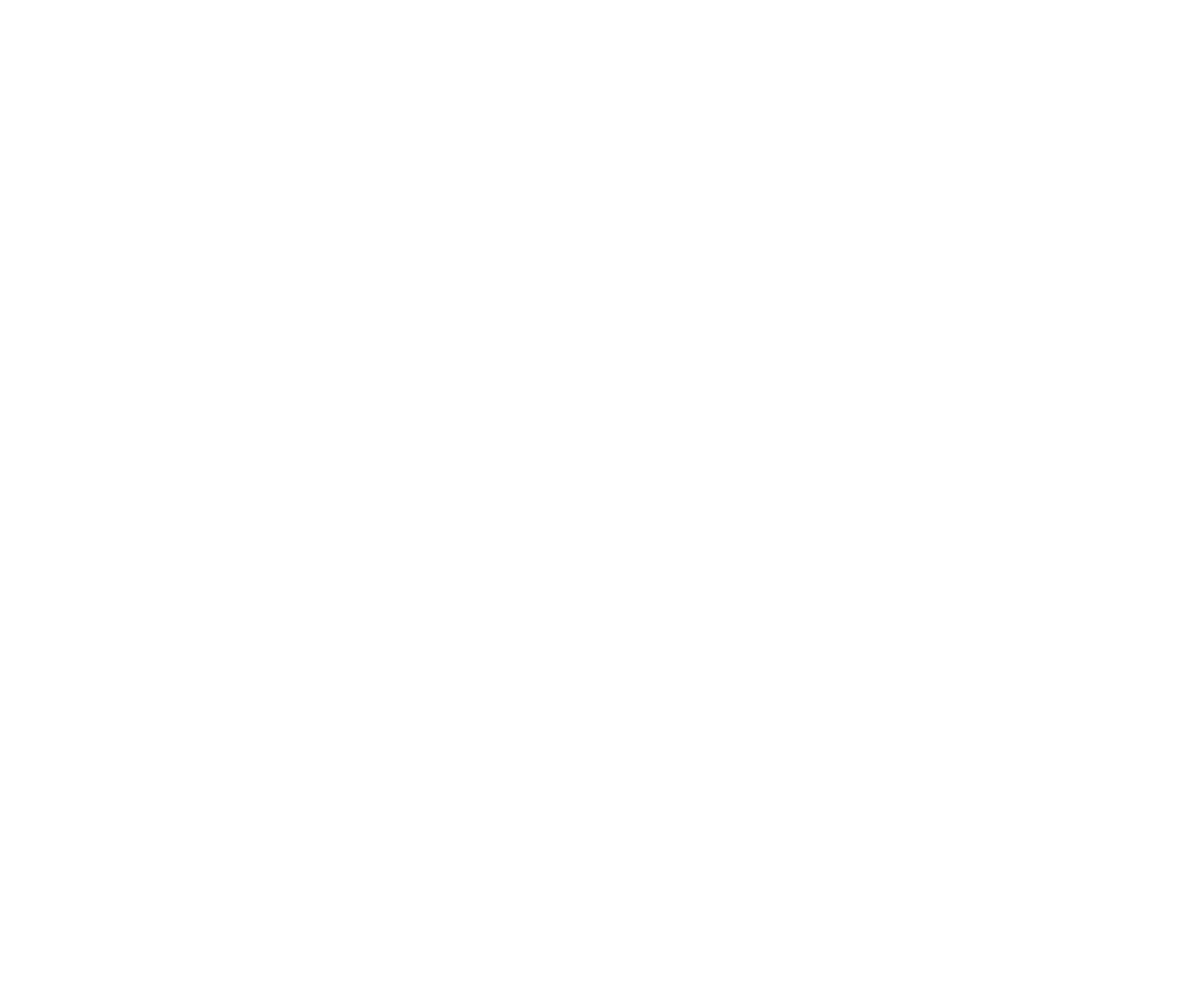
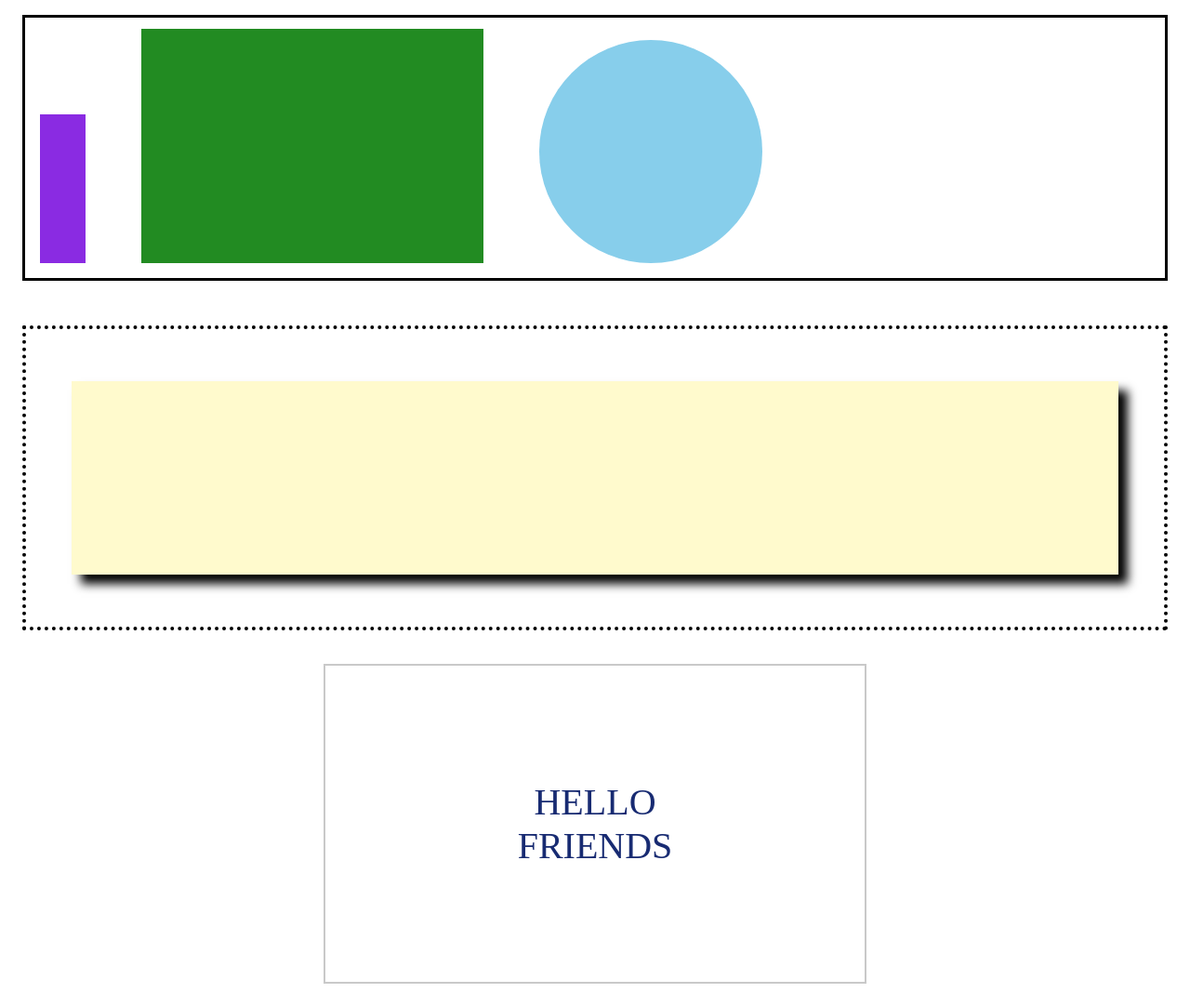
Before and after one commit to SamB2001/week3Tuesday, a plain HTML site: page drill-2/index2.html in a window 1280 px wide. Shown: the whole page at 93% size. Before the commit the page ends 800 px from the top, so only its background shows below. Drawn offline with Linux system fonts and the light colour scheme.

Commit message:
finished lab

```diff
--- a/drill-2/index2.css
+++ b/drill-2/index2.css
@@ -0,0 +1,70 @@
+#solid-border {
+    border-style: solid;
+    height: 35vh;
+    margin: 2vh;
+}
+
+#purple {
+    background-color: #8a2be2;
+    height: 20vh;
+    width: 4%;
+    margin-top: 13vh;
+    margin-left: 2vh;
+    display: inline-block;
+}
+
+#green {
+    background-color: #228b22;
+    height: 90%;
+    width: 30%;
+    margin-top: 1vh;
+    margin-left: 7vh;
+    display: inline-block;
+}
+
+#blue {
+    height: 30vh;
+  width: 30vh;
+  background-color:#87ceeb;
+  border-radius: 50%;
+  margin-left: 7vh;
+  display: inline-block;
+}
+
+#dotted-border {
+    border-style: dotted;
+    border: dotted 4px;
+    height: 40vh;
+    margin: 2vh;
+    margin-top: 6vh;
+    display: flex;
+    justify-content: center;
+    align-items: center;
+}
+
+#yellow {
+height: 65%;
+  width: 92%;
+  background-color:#fffacd;
+  display: inline-block;
+  box-shadow: 10px 10px 10px;
+}
+#outside {
+    display: flex;
+    justify-content: center;
+}
+
+#hello-friends {
+    padding: 10px;
+    border: 2px solid #c9c9c9;
+    height: 40vh;
+    width: 70vh;
+    margin: 2vh;
+    margin-top: 20px;
+    display: flex;
+    justify-content: center;
+    align-items: center;
+    text-align: center;
+    color: rgb(24, 43, 114);
+    font-size: 5vh;
+}
--- a/drill-2/index2.html
+++ b/drill-2/index2.html
@@ -0,0 +1,26 @@
+<!DOCTYPE html>
+<html lang="en">
+<head>
+    <meta charset="UTF-8">
+    <meta http-equiv="X-UA-Compatible" content="IE=edge">
+    <meta name="viewport" content="width=device-width, initial-scale=1.0">
+    <title>Document</title>
+    <link rel="stylesheet" href="index2.css">
+</head>
+<body>
+    <div id="solid-border">
+        <div class="shapes" id="purple"> </div>
+        <div class="shapes" id="green"></div>
+        <div class="shapes" id="blue"></div>
+    </div>
+    <div id="dotted-border">
+        <div id="yellow"></div>
+    </div>
+    <div id="outside">
+        <div id="hello-friends">
+            <p>HELLO<br>FRIENDS</p>
+        </div>
+    </div>
+
+</body>
+</html
--- a/drill-3/index3.css
+++ b/drill-3/index3.css
@@ -63,10 +63,12 @@ header{
     height: 65px;
     width: 65px;
     float: right;
-    /* margin-bottom: 40px; */
+    margin-bottom: 10px;
     margin-left: 13px;
+    margin-right: 10px;
     border-left: 15px;
-    position: sticky;
+    position: fixed;
+    right: 0px;
     /* border-bottom: 50px; */
     bottom: 0px;
     border-radius: 100%;
```
